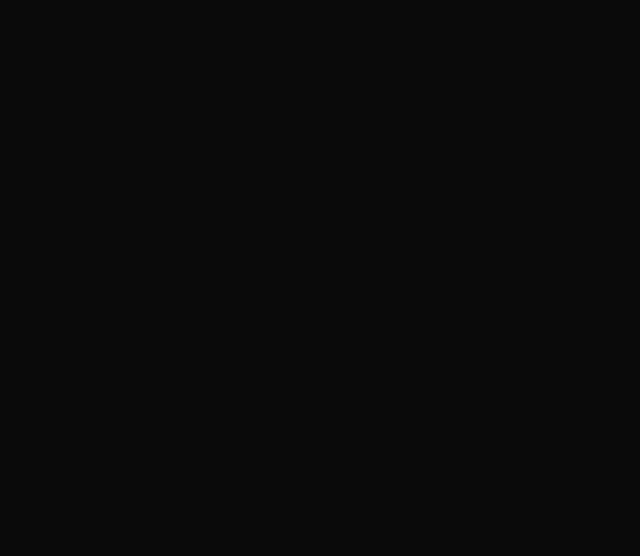
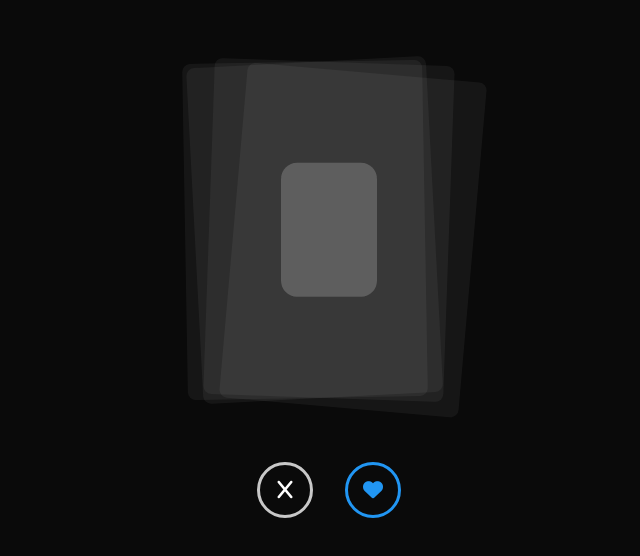
Before and after one commit to onebignick/workathon-2023, a React (Create React App) app in the folder frontend/: page /home in a window 1280 px wide. Before the commit this address had no page. Shown: the part 110-666 px from the top of the page, without its empty margins (311-951 px from the left). Built offline with nearby package versions, Linux system fonts and the light colour scheme.

Commit message:
finished tinder stuff

```diff
--- a/frontend/package.json
+++ b/frontend/package.json
@@ -2,6 +2,7 @@
   "name": "frontend",
   "version": "0.1.0",
   "private": true,
+  "proxy": "http://localhost:3001",
   "dependencies": {
     "@testing-library/jest-dom": "^5.16.5",
     "@testing-library/react": "^13.4.0",
--- a/frontend/public/index.html
+++ b/frontend/public/index.html
@@ -24,6 +24,7 @@
       work correctly both with client-side routing and a non-root public URL.
       Learn how to configure a non-root public URL by running `npm run build`.
     -->
+    <script src="https://kit.fontawesome.com/94c6aaecd6.js" crossorigin="anonymous"></script>
     <title>React App</title>
   </head>
   <body>
--- a/frontend/src/App.js
+++ b/frontend/src/App.js
@@ -2,6 +2,7 @@ import {BrowserRouter as Router, Routes, Route} from 'react-router-dom';
 import Login from './components/login';
 import Signup from './components/signup';
 import Home from './components/home';
+import Swipe from './components/swipe';
 
 function App() {
   return (
@@ -10,6 +11,7 @@ function App() {
         <Route path='/' element={<Home/>}/>
         <Route path='/login' element={<Login/>}/>
         <Route path='/signup' element={<Signup/>}/>
+        <Route path='/home' element={<Swipe/>}/>
       </Routes>
     </Router>
   );
--- /dev/null
+++ b/frontend/src/components/swipe.jsx
@@ -0,0 +1,131 @@
+import '../styles/swipe.scss'
+
+const Swipe = () => {
+
+    let activeIndex = 0;
+
+    const groups = document.getElementsByClassName("card-group");
+
+    const handleLoveClick = () => {
+        const nextIndex = activeIndex + 1 <= groups.length - 1 ? activeIndex + 1 : 0;
+        const currentGroup = document.querySelector(`[data-index="${activeIndex}"]`);
+        const nextGroup = document.querySelector(`[data-index="${nextIndex}"]`);
+
+        currentGroup.dataset.status = "after";
+
+        nextGroup.dataset.status = "becoming-active-from-before";
+        setTimeout(() => {
+            nextGroup.dataset.status = "active";
+            activeIndex=nextIndex;
+        })
+    }
+
+    const handleHateClick = () => {
+        const nextIndex = activeIndex - 1 >= 0 ? activeIndex -1 : groups.length - 1;
+        const currentGroup = document.querySelector(`[data-index="${activeIndex}"]`);
+        const nextGroup = document.querySelector(`[data-index="${nextIndex}"]`);
+
+        currentGroup.dataset.status = "before";
+
+        nextGroup.dataset.status = "becoming-active-from-after";
+        setTimeout(() => {
+            nextGroup.dataset.status = "active";
+            activeIndex=nextIndex;
+        })
+    }
+
+    return(
+        <div className="card-swiper">
+            <div className="card-groups">
+                <div className="card-group" data-index="0" data-status="active">
+                    <div className="little-card card">
+
+                    </div>
+                    <div className="big-card card">
+
+                    </div>
+                    <div className="little-card card">
+
+                    </div>
+                    <div className="big-card card">
+
+                    </div>
+                    <div className="little-card card">
+
+                    </div>
+                    <div className="big-card card">
+
+                    </div>
+                    <div className="little-card card">
+
+                    </div>
+                    <div className="big-card card">
+
+                    </div>
+                </div>
+                <div className="card-group" data-index="1" data-status="unknown">
+                    <div className="little-card card">
+
+                    </div>
+                    <div className="big-card card">
+
+                    </div>
+                    <div className="little-card card">
+
+                    </div>
+                    <div className="big-card card">
+
+                    </div>
+                    <div className="little-card card">
+
+                    </div>
+                    <div className="big-card card">
+
+                    </div>
+                    <div className="little-card card">
+
+                    </div>
+                    <div className="big-card card">
+
+                    </div>
+                </div>
+                <div className="card-group" data-index="2" data-status="unknown">
+                    <div className="little-card card">
+
+                    </div>
+                    <div className="big-card card">
+
+                    </div>
+                    <div className="little-card card">
+
+                    </div>
+                    <div className="big-card card">
+
+                    </div>
+                    <div className="little-card card">
+
+                    </div>
+                    <div className="big-card card">
+
+                    </div>
+                    <div className="little-card card">
+
+                    </div>
+                    <div className="big-card card">
+
+                    </div>
+                </div>
+            </div>
+            <div className="card-swiper-buttons">
+                <button id="hate-button" onClick={handleHateClick}>
+                    <i className="fa-solid fa-x"></i>
+                </button>
+                <button id="love-button">
+                    <i className="fa-solid fa-heart" onClick={handleLoveClick}></i>
+                </button>
+            </div>
+        </div>
+    );
+};
+
+export default Swipe;
--- /dev/null
+++ b/frontend/src/styles/swipe.scss
@@ -0,0 +1,139 @@
+body {
+    margin: 0px;
+    height: 100vh;
+    display: grid;
+    place-items: center;
+}
+
+.card-groups,
+.card-group,
+.card {
+    aspect-ratio: 5/7;
+}
+
+.card-groups,
+.card-group,
+.big-card {
+    width: 30vmin;
+}
+
+.card-group {
+    position: absolute;
+    transition: transform 400ms ease;
+}
+
+.card-group[data-status="after"] {
+    transform: translateX(50%) scale(0);
+}
+
+.card-group[data-status="before"] {
+    transform: translateX(-50%) scale(0);
+}
+
+.card-group[data-status="unknown"] {
+    transform: scale(0);
+}
+
+.card-group[data-status="becoming-active-from-before"] {
+    transform: translateX(-50%) scale(0);
+    transition: none;
+}
+
+.card-group[data-status="becoming-active-from-after"] {
+    transform: translateX(50%) scale(0);
+    transition: none;
+}
+
+.card-group[data-status="active"] {
+    transition-delay: 300ms;
+}
+
+.card {
+    background-color: rgba(255, 255, 255, 0.05);
+    position: absolute;
+    transition: transform 800ms cubic-bezier(.05, .43, .25, .95);
+}
+
+.big-card {
+    width: 30vmin;
+    border-radius: 1vmin;
+}
+
+.little-card {
+    width: 12vmin;
+    border-radius: 2vmin;
+    left: 50%;
+    top: 50%;
+    transform: translate(-50%, -50%)
+}
+
+.big-card:nth-child(2) {
+    transform: translateX(-10%) rotate(-1deg);
+}
+
+.big-card:nth-child(4) {
+    transform: rotate(2deg);
+}
+
+.big-card:nth-child(6) {
+    transform: translateX(-6%) rotate(-3deg);
+}
+
+.big-card:nth-child(8) {
+    transform: translate(10%, 3%) rotate(5deg);
+}
+
+.card-group:hover > .little-card:nth-child(1) {
+    transform: translate(240%, -180%) rotate(-15deg);
+}
+
+.card-group:hover > .little-card:nth-child(3) {
+    transform: translate(140%, 150%) rotate(35deg);
+}
+
+.card-group:hover > .little-card:nth-child(5) {
+    transform: translate(-200%, -190%) rotate(15deg);
+}
+
+.card-group:hover > .little-card:nth-child(7) {
+    transform: translate(-280%, 140%) rotate(-15deg);
+}
+
+.card-group:hover > .big-card:nth-child(2) {
+    transform: translate(-110%, 15%) rotate(-20deg);
+}
+
+.card-group:hover > .big-card:nth-child(4) {
+    transform: translate(-40%, 5%) rotate(-5deg);
+}
+
+.card-group:hover > .big-card:nth-child(6) {
+    transform: translate(40%, 5%) rotate(5deg);
+}
+
+.card-group:hover > .big-card:nth-child(8) {
+    transform: translate(110%, 15%) rotate(20deg);
+}
+
+.card-swiper-buttons {
+    margin-top: 8vmin;
+    display: flex;
+    justify-content: space-around;
+    padding: 0vmin 4vmin;
+}
+
+.card-swiper-buttons > button {
+    font-size: 2.5vmin;
+    border: 0.4vmin solid rgb(200, 200, 200);
+    border-radius: 100%;
+    color: white;
+    background-color: transparent;
+    height: 7vmin;
+    width: 7vmin;
+    cursor: pointer;
+}
+
+#love-button {
+    color: rgb(33, 150, 243);
+    border-color: rgb(33, 150, 243);
+}
```
Also changed, not shown: 1 other file (tests, documents, lock files or other folders).
